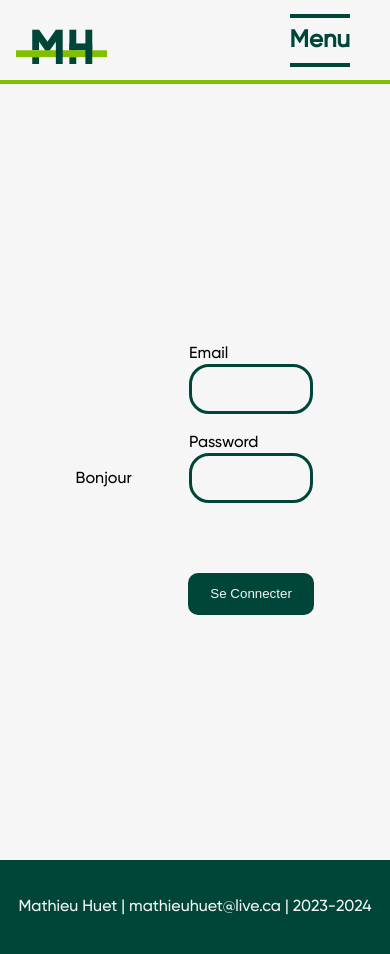
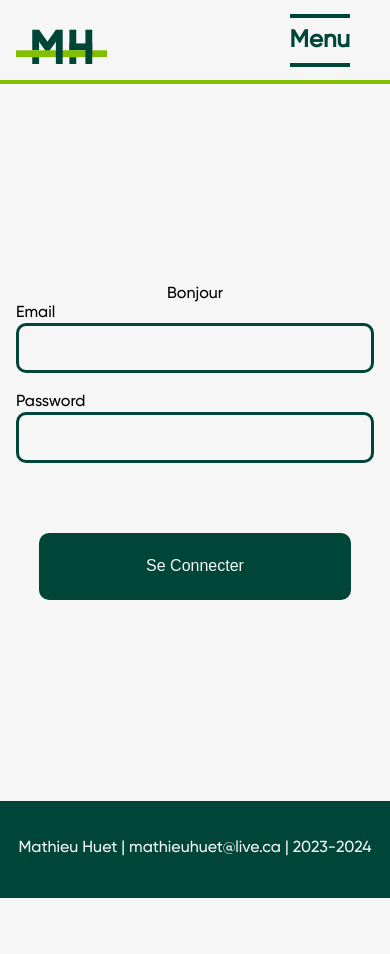
Before and after one commit to mathieuhuet/Portfolio, a React (Create React App) app: page /login in a window 390 px wide. Shown: the top 954 px of the page. After the commit the page ends 898 px from the top, so only its background shows below. Built offline with nearby package versions, Linux system fonts and the light colour scheme.

Commit message:
styling: login, user, control.

```diff
--- a/src/App.css
+++ b/src/App.css
@@ -10,8 +10,8 @@
 
   .app-main {
     max-width: 1280px;
-    width: 98vw;
-    margin-top: 100px;
+    width: 100vw;
+    margin-top: 84px;
   }
 
   .error404 {
--- a/src/Pages/Control/control.css
+++ b/src/Pages/Control/control.css
@@ -1,18 +1,26 @@
+@media (min-width: 1024px) {
+
   .ControlPage {
     height: 100vh;
     display: flex;
     flex-direction: column;
     justify-content: flex-start;
     align-items: flex-start;
+    background-color: #d8f537;
   }
 
   .AcState {
     align-self: center;
     margin-bottom: 100px;
+    width: 30vw;
+    border-radius: 10px;
+    padding: 3vh;
+    background-color: #004638;
+    color: #f6f6f6;
   }
 
   h1 {
-  color: #82bf00;
+    color: #f6f6f6;
   }
 
   .AcButtons {
@@ -82,3 +90,5 @@ h1 {
     background-color: #82bf00;
     color: #004638;
   }
+
+}
--- a/src/Pages/Control/control.js
+++ b/src/Pages/Control/control.js
@@ -36,7 +36,7 @@ const Control = () => {
   }
 
   const turnOn = async () => {
-    const off = await turnOnAC(cookies.accessToken);
+    const on = await turnOnAC(cookies.accessToken);
     setRefresh(refresh + 1);
   }
 
--- a/src/Pages/Control/controlMobile.css
+++ b/src/Pages/Control/controlMobile.css
@@ -0,0 +1,96 @@
+@media (max-width: 1023px) {
+
+  .ControlPage {
+    height: 90vh;
+    width: 100vw;
+    display: flex;
+    flex-direction: column;
+    justify-content: flex-start;
+    align-items: flex-start;
+    background-color: #d8f537;
+  }
+
+  .AcState {
+    align-self: center;
+    margin-bottom: 50px;
+    width: 70vw;
+    border-radius: 10px;
+    padding: 3vh;
+    background-color: #004638;
+    color: #f6f6f6;
+  }
+
+  h1 {
+    color: #f6f6f6;
+  }
+
+  .AcButtons {
+    align-self: center;
+    display: flex;
+    width: 400px;
+    justify-content: space-evenly;
+  }
+
+  .TurnOnButton {
+    background-color: #004638;
+    color: #f6f6f6;
+    border: none;
+    padding: 3vh;
+    border-radius: 10px;
+    font-size: larger;
+  }
+
+  .TurnOnButton:hover {
+    cursor: pointer;
+    background-color: #82bf00;
+  }
+
+  .TurnOnButton:active {
+    cursor: pointer;
+    background-color: #82bf00;
+  }
+
+  .TurnOffButton {
+    background-color: #004638;
+    color: #f6f6f6;
+    border: none;
+    padding: 3vh;
+    border-radius: 10px;
+    font-size: larger;
+  }
+
+  .TurnOffButton:hover {
+    cursor: pointer;
+    background-color: #bf0000;
+  }
+
+  .TurnOffButton:active {
+    cursor: pointer;
+    background-color: #bf0000;
+  }
+
+  .UserPageButton {
+    background-color: #004638;
+    color: #f6f6f6;
+    height: 48px;
+    width: 48px;
+    font-size: 32px;
+    border-radius: 4px;
+    justify-content: center;
+    align-items: center;
+    display: flex;
+    margin: 24px 0px 24px 50px;
+  }
+
+  .UserPageButton:hover {
+    cursor: pointer;
+    background-color: #82bf00;
+  }
+
+  .UserPageButton:active {
+    background-color: #82bf00;
+    color: #004638;
+  }
+
+
+}
--- a/src/Pages/Login/login.css
+++ b/src/Pages/Login/login.css
@@ -1,3 +1,5 @@
+@media (min-width: 1024px) {
+
   .LoginPage {
     height: 90vh;
     display: flex;
@@ -35,7 +37,7 @@
   .Email {
     background-color: #f6f6f6;
     border: 3px solid #004638;
-  border-radius: 20px;
+    border-radius: 10px;
     padding-left: 20px;
     padding-right: 20px;
     height: 5vh;
@@ -59,4 +61,7 @@ h6 {
 
   .SubmitEmail:hover {
     cursor: pointer;
+    background-color: #82bf00;
   }
+
+}
--- a/src/Pages/Login/loginMobile.css
+++ b/src/Pages/Login/loginMobile.css
@@ -0,0 +1,72 @@
+@media (max-width: 1023px) {
+
+  .LoginPage {
+    height: 85vh;
+    display: flex;
+    flex-direction: column;
+    justify-content: space-evenly;
+    align-items: center;
+  }
+
+  .Login {
+    width: 90vw;
+    display: flex;
+    flex-direction: column;
+    justify-content: space-evenly;
+    align-items: center;
+  }
+
+  .Formik {
+    display: flex;
+    flex-direction: row;
+  }
+
+  .Loading {
+    height: 10vh;
+    margin-left: 2vw;
+  }
+
+  .EmailForm {
+    display: flex;
+    flex-direction: column;
+    justify-content: center;
+    align-items: center;
+  }
+
+  .EmailInput {
+    display: flex;
+    flex-direction: column;
+    align-items: flex-start;
+  }
+
+  .Email {
+    background-color: #f6f6f6;
+    border: 3px solid #004638;
+    border-radius: 10px;
+    padding-left: 20px;
+    padding-right: 20px;
+    height: 5vh;
+    width: 80vw;
+    font-size: medium;
+    margin-bottom: 20px;
+  }
+
+  h6 {
+    color: red;
+  }
+
+  .SubmitEmail {
+    background-color: #004638;
+    font-size: 16px;
+    height: 8vh;
+    width: 80vw;
+    border-radius: 10px;
+    color: #f6f6f6;
+    border: none;
+  }
+
+  .SubmitEmail:hover {
+    cursor: pointer;
+  }
+
+}
--- a/src/Pages/User/user.css
+++ b/src/Pages/User/user.css
@@ -1,6 +1,9 @@
+@media (min-width: 1024px) {
+
   .UserPage {
     height: 100vh;
 
+    background-color: #d8f537;
     display: flex;
     flex-direction: column;
     justify-content: space-evenly;
@@ -8,7 +11,13 @@
   }
 
   h1 {
-  color: #82bf00;
+    color: #f6f6f6;
+  }
+
+  .namefield {
+    background-color: #004638;
+    width: 30vw;
+    border-radius: 10px;
   }
 
   .DisconnectButton {
@@ -22,4 +31,13 @@ h1 {
 
   .DisconnectButton:hover {
     cursor: pointer;
+    background-color: #82bf00;
   }
+
+  .DisconnectButton:active {
+    background-color: #82bf00;
+    cursor: pointer;
+  }
+
+
+}
--- a/src/Pages/User/user.js
+++ b/src/Pages/User/user.js
@@ -41,7 +41,7 @@ const User = () => {
   }
   return (
     <div className='UserPage'>
-      <div>
+      <div className='namefield'>
         <h1>
           {state.firstName}
         </h1>
--- a/src/Pages/User/userMobile.css
+++ b/src/Pages/User/userMobile.css
@@ -0,0 +1,44 @@
+@media (max-width: 1023px) {
+
+  .UserPage {
+    height: 100vh;
+
+    background-color: #d8f537;
+    display: flex;
+    flex-direction: column;
+    justify-content: flex-start;
+    align-items: center;
+  }
+
+  h1 {
+    color: #f6f6f6;
+  }
+
+  .namefield {
+    margin-top: 100px;
+    background-color: #004638;
+    width: 80vw;
+    border-radius: 10px;
+  }
+
+  .DisconnectButton {
+    margin-top: 100px;
+    background-color: #004638;
+    color: #f6f6f6;
+    border: none;
+    padding: 3vh;
+    border-radius: 10px;
+    font-size: larger;
+  }
+
+  .DisconnectButton:hover {
+    cursor: pointer;
+    background-color: #82bf00;
+  }
+
+  .DisconnectButton:active {
+    background-color: #82bf00;
+    cursor: pointer;
+  }
+
+}
--- /dev/null
+++ b/src/secret.js
@@ -0,0 +1 @@
+export const API = 'http://192.168.1.18:3030'
```
Lines whose indentation alone changed are shown as unchanged.
